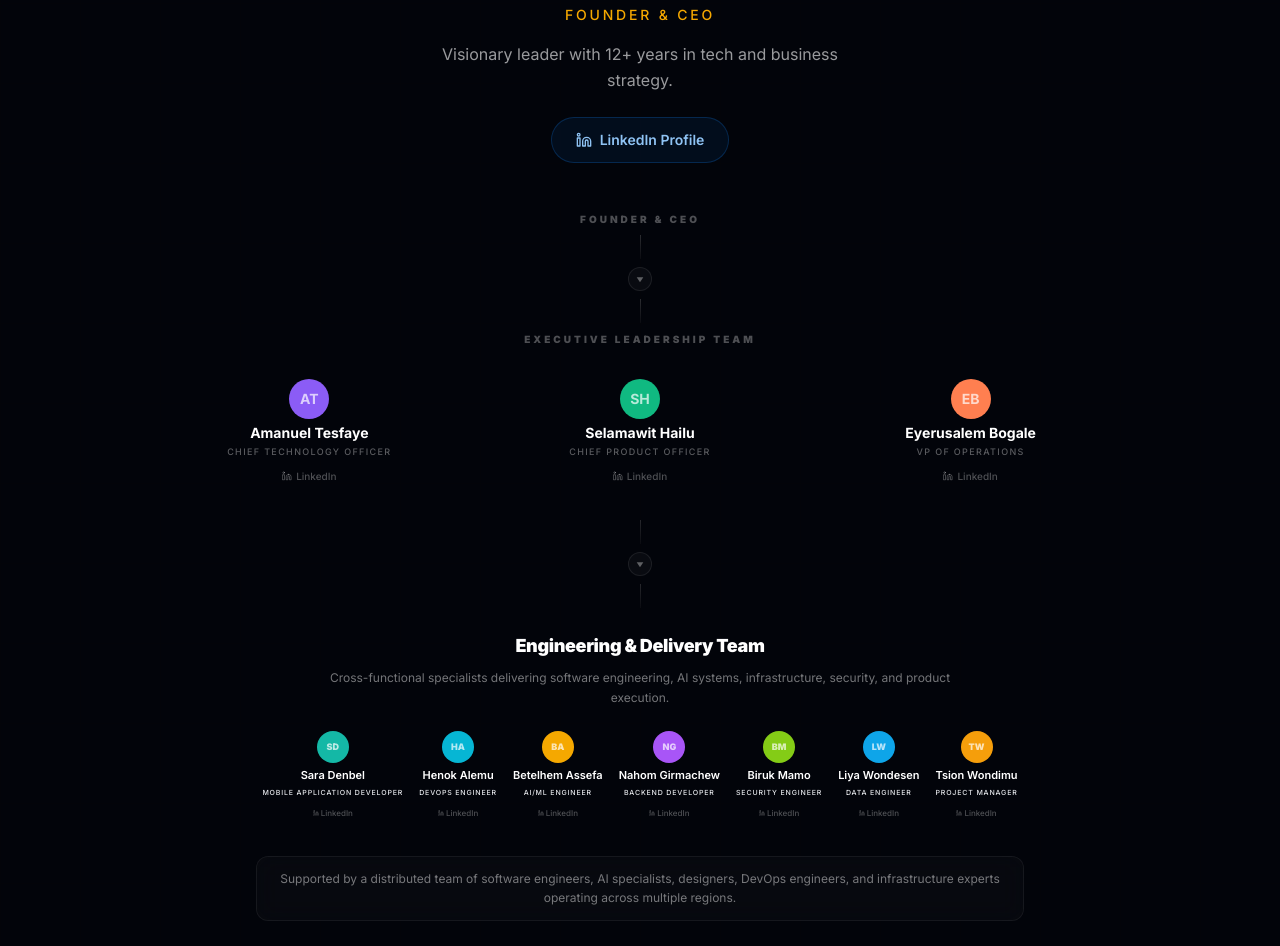
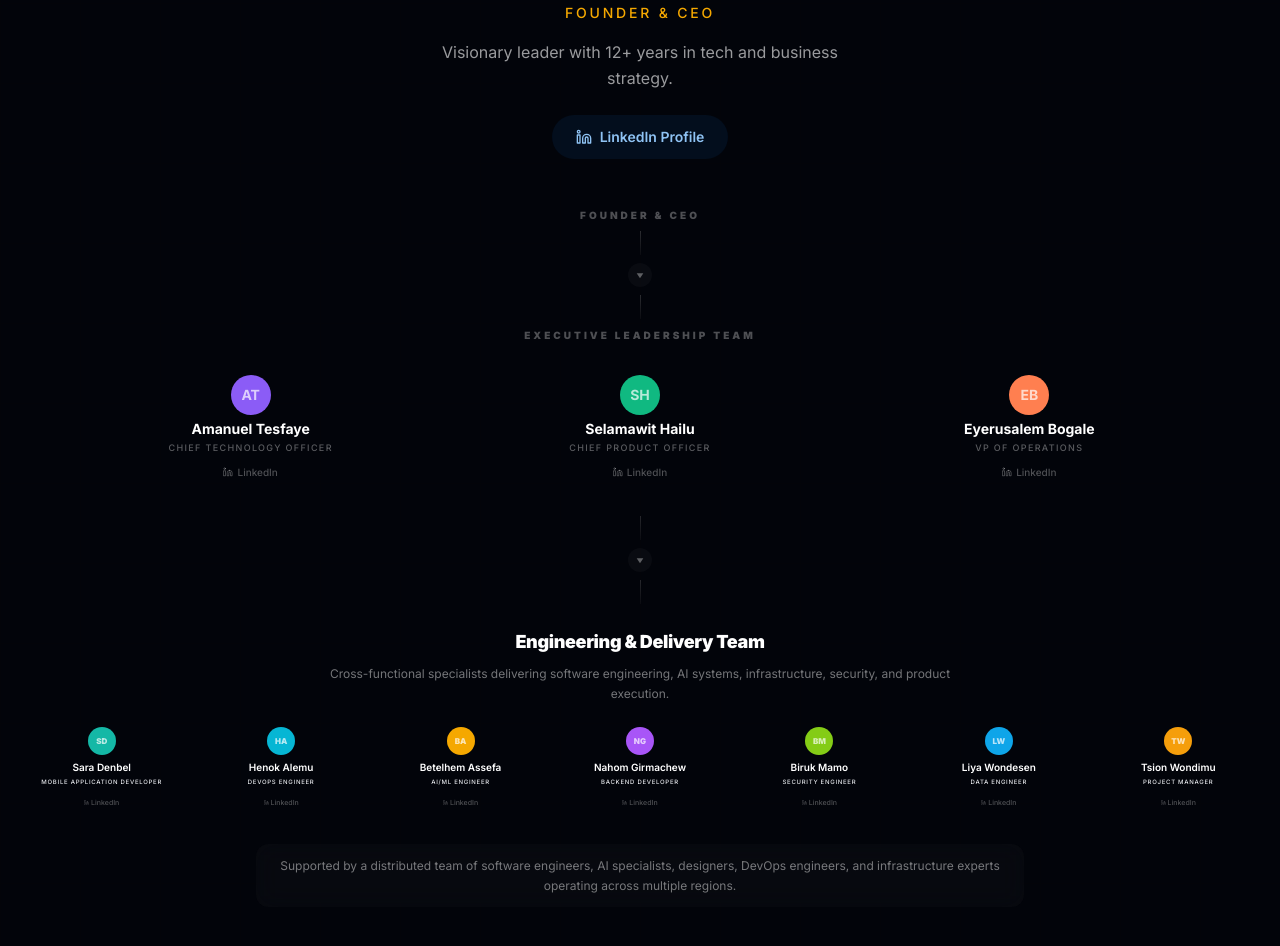
Before and after one commit to jonnahjr/NEXYOVI, a React (Vite) app in the folder frontend/: page /company in a window 1280 px wide. Shown: the part 7506-8452 px from the top of the page. Built offline with nearby package versions, Linux system fonts and the light colour scheme; no server answers; the database is empty.

Commit message:
Remove all borders and use full horizontal space

```diff
--- a/frontend/src/pages/Company.tsx
+++ b/frontend/src/pages/Company.tsx
@@ -580,7 +580,7 @@ export default function Company() {
         <div className="pointer-events-none absolute left-0 top-1/3 h-[350px] w-[250px] rounded-full bg-[#F5A800]/4 blur-[100px]" />
         <div className="pointer-events-none absolute right-0 bottom-1/3 h-[300px] w-[200px] rounded-full bg-[#8b5cf6]/3 blur-[80px]" />
 
-        <div className="container max-w-5xl mx-auto px-6 relative z-10">
+        <div className="container max-w-full mx-auto px-4 relative z-10">
 
           {/* ═══════════════════════════════════
               SECTION HEADER
@@ -592,7 +592,7 @@ export default function Company() {
             className="mb-10 text-center"
           >
             <motion.div variants={fadeUp} className="mb-5">
-              <div className="inline-flex items-center gap-2 rounded-full border border-white/[0.08] bg-white/[0.03] px-4 py-2">
+              <div className="inline-flex items-center gap-2 rounded-full bg-white/[0.03] px-4 py-2">
                 <span className="h-1.5 w-1.5 rounded-full bg-[#F5A800]" />
                 <span className="text-[10px] font-black uppercase tracking-[0.3em] text-white/60">{companyTeamBadge}</span>
               </div>
@@ -618,7 +618,7 @@ export default function Company() {
               transition={{ duration: 0.8, ease: [0.16, 1, 0.3, 1] }}
               className="mx-auto mb-12 max-w-2xl text-center"
             >
-              <div className="relative mx-auto mb-6 h-36 w-36 overflow-hidden rounded-full border border-white/10 bg-white/[0.03] md:h-44 md:w-44">
+              <div className="relative mx-auto mb-6 h-36 w-36 overflow-hidden rounded-full bg-white/[0.03] md:h-44 md:w-44">
                 {founder.img ? (
                   <img src={founder.img} alt={founderName} className="h-full w-full object-cover" />
                 ) : (
@@ -637,7 +637,7 @@ export default function Company() {
                   href={founderLinkedin}
                   target="_blank"
                   rel="noopener noreferrer"
-                  className="inline-flex items-center gap-2 rounded-full border border-[#0a66c2]/30 bg-[#0a66c2]/10 px-6 py-3 text-sm font-semibold text-[#8fc3f4] transition-all duration-300 hover:border-[#0a66c2]/50 hover:bg-[#0a66c2]/20"
+                  className="inline-flex items-center gap-2 rounded-full bg-[#0a66c2]/10 px-6 py-3 text-sm font-semibold text-[#8fc3f4] transition-all duration-300 hover:bg-[#0a66c2]/20"
                 >
                   <Linkedin size={16} />
                   LinkedIn Profile
@@ -649,7 +649,7 @@ export default function Company() {
           <div className="mx-auto mb-8 flex max-w-4xl flex-col items-center text-center">
             <span className="text-[10px] font-black uppercase tracking-[0.3em] text-white/30">Founder &amp; CEO</span>
             <div className="my-2 h-6 w-px bg-gradient-to-b from-white/[0.16] to-white/[0.03]" />
-            <div className="flex h-6 w-6 items-center justify-center rounded-full border border-white/[0.08] bg-white/[0.03] text-white/35">
+            <div className="flex h-6 w-6 items-center justify-center rounded-full bg-white/[0.03] text-white/35">
               <svg width="10" height="10" viewBox="0 0 12 12" fill="none">
                 <path d="M6 10L2 4h8L6 10z" fill="currentColor" />
               </svg>
@@ -704,7 +704,7 @@ export default function Company() {
 
           <div className="mx-auto mb-6 flex max-w-4xl flex-col items-center text-center">
             <div className="h-6 w-px bg-gradient-to-b from-white/[0.14] to-white/[0.03]" />
-            <div className="my-2 flex h-6 w-6 items-center justify-center rounded-full border border-white/[0.08] bg-white/[0.03] text-white/35">
+            <div className="my-2 flex h-6 w-6 items-center justify-center rounded-full bg-white/[0.03] text-white/35">
               <svg width="10" height="10" viewBox="0 0 12 12" fill="none">
                 <path d="M6 10L2 4h8L6 10z" fill="currentColor" />
               </svg>
@@ -735,33 +735,33 @@ export default function Company() {
                 whileInView="visible"
                 viewport={{ once: true, margin: '-40px' }}
                 variants={staggerContainer}
-                className="flex flex-nowrap justify-center gap-4 overflow-x-hidden"
+                className="flex flex-nowrap justify-between gap-2 overflow-x-hidden"
               >
                 {engineeringDeliveryTeam.map((member: any) => (
                   <motion.div
                     key={member.id}
                     variants={fadeUp}
-                    className="text-center flex-shrink-0"
+                    className="text-center flex-shrink-0 flex-1"
                   >
-                    <div className="mx-auto mb-1 h-8 w-8 overflow-hidden rounded-full">
+                    <div className="mx-auto mb-1 h-7 w-7 overflow-hidden rounded-full">
                       {member.img ? (
                         <img src={member.img} alt={member.name} className="h-full w-full object-cover" />
                       ) : (
-                        <div className="flex h-full w-full items-center justify-center text-[9px] font-black text-white/70" style={{ backgroundColor: member.color || '#8b5cf6' }}>
+                        <div className="flex h-full w-full items-center justify-center text-[8px] font-black text-white/70" style={{ backgroundColor: member.color || '#8b5cf6' }}>
                           {member.initials || member.name.split(' ').map((n: string) => n[0]).join('')}
                         </div>
                       )}
                     </div>
-                    <h5 className="text-[11px] font-semibold text-white">{member.name}</h5>
-                    <p className="mt-0.5 text-[7px] font-medium uppercase tracking-[0.12em] text-white/42">{member.role}</p>
+                    <h5 className="text-[10px] font-semibold text-white">{member.name}</h5>
+                    <p className="mt-0.5 text-[6px] font-medium uppercase tracking-[0.12em] text-white/42">{member.role}</p>
                     {member.linkedin && (
                       <a
                         href={member.linkedin}
                         target="_blank"
                         rel="noopener noreferrer"
-                        className="mt-1 inline-flex items-center gap-0.5 text-[8px] font-medium text-white/30 transition-all duration-300 hover:text-[#8fc3f4]"
+                        className="mt-1 inline-flex items-center gap-0.5 text-[7px] font-medium text-white/30 transition-all duration-300 hover:text-[#8fc3f4]"
                       >
-                        <Linkedin size={6} />
+                        <Linkedin size={5} />
                         LinkedIn
                       </a>
                     )}
@@ -778,7 +778,7 @@ export default function Company() {
             transition={{ delay: 0.25, duration: 0.6, ease: [0.16, 1, 0.3, 1] }}
             className="mx-auto mt-8 max-w-3xl text-center"
           >
-            <div className="rounded-xl border border-white/[0.06] bg-white/[0.025] px-4 py-3 backdrop-blur-md">
+            <div className="rounded-xl bg-white/[0.025] px-4 py-3 backdrop-blur-md">
               <p className="text-xs leading-relaxed text-white/45">
                 Supported by a distributed team of software engineers, AI specialists, designers, DevOps engineers, and infrastructure experts operating across multiple regions.
               </p>
```
